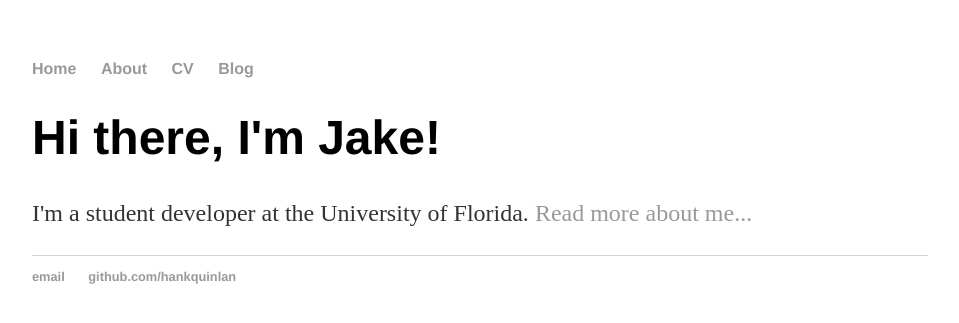
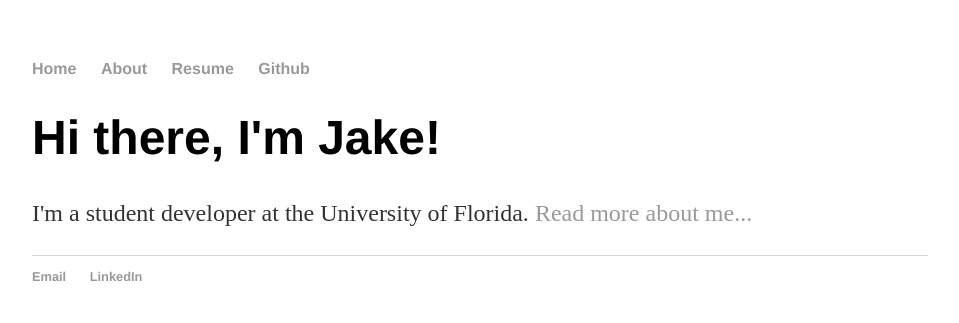
Before and after one commit to jslocke1/jslocke1.github.io, a Jekyll site: the page built from index.html, in a window 1280 px wide. Shown: the top 323 px of the page, without its empty margins (160-1119 px from the left). Built offline with Jekyll 4.4.1, drawn with Linux system fonts in a browser that asks for light colours.

Commit message:
Update default.html
Filled in template placeholders

```diff
--- a/_layouts/default.html
+++ b/_layouts/default.html
@@ -10,8 +10,8 @@
 	    		<ul>
 	        		<li><a href="/">Home</a></li>
 		        	<li><a href="/about">About</a></li>
-	        		<li><a href="/cv">CV</a></li>
-	        		<li><a href="/blog">Blog</a></li>
+	        		<li><a href="/cv">Resume</a></li>
+	        		<li><a href="https://github.com/jslocke1">Github</a></li>
 	    		</ul>
 			</nav>
 			<div class="container">
@@ -21,8 +21,8 @@
 			</div><!-- /.container -->
 			<footer>
 	    		<ul>
-	        		<li><a href="mailto:hankquinlanhub@gmail.com">email</a></li>
-	        		<li><a href="https://github.com/hankquinlan">github.com/hankquinlan</a></li>
+	        		<li><a href="mailto:jslocke888@gmail.com">Email</a></li>
+	        		<li><a href="https://www.linkedin.com/in/jacob-locke-aa1752112/">LinkedIn</a></li>
 				</ul>
 			</footer>
 		</body>
```
